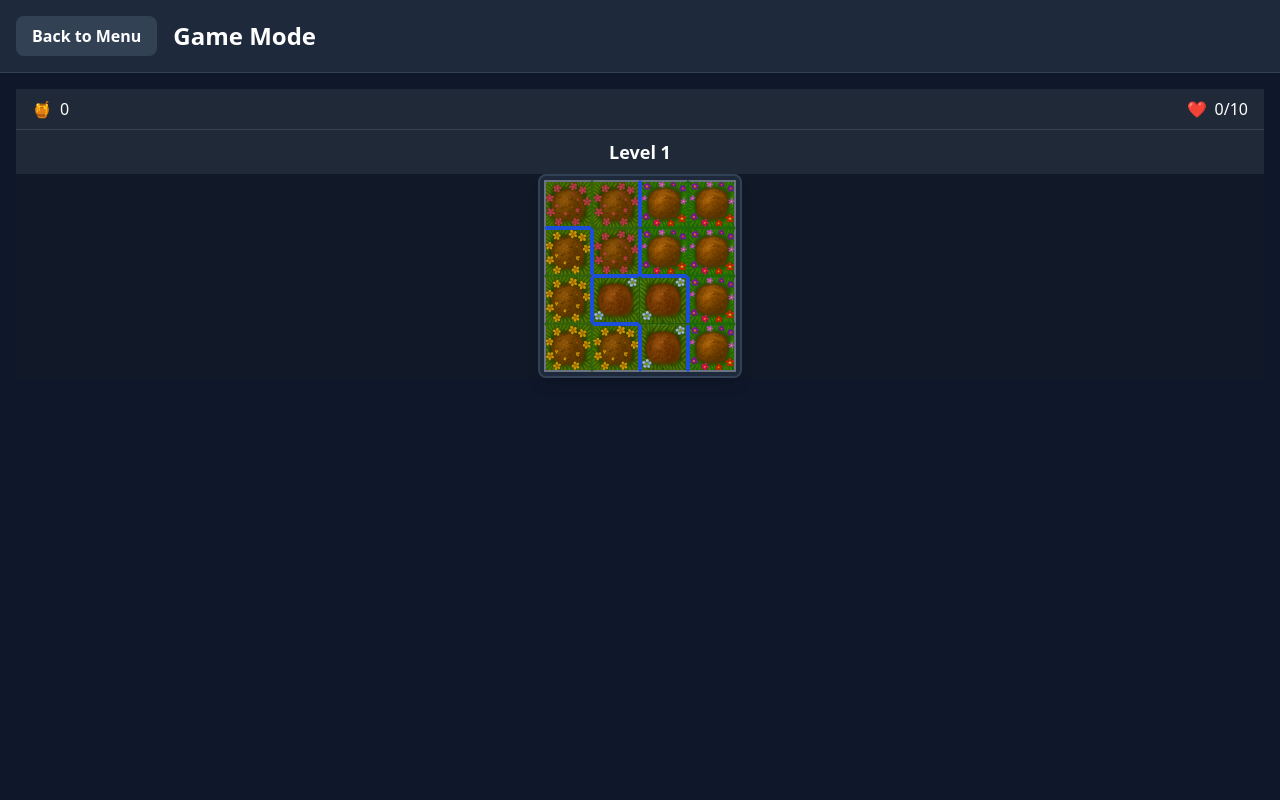
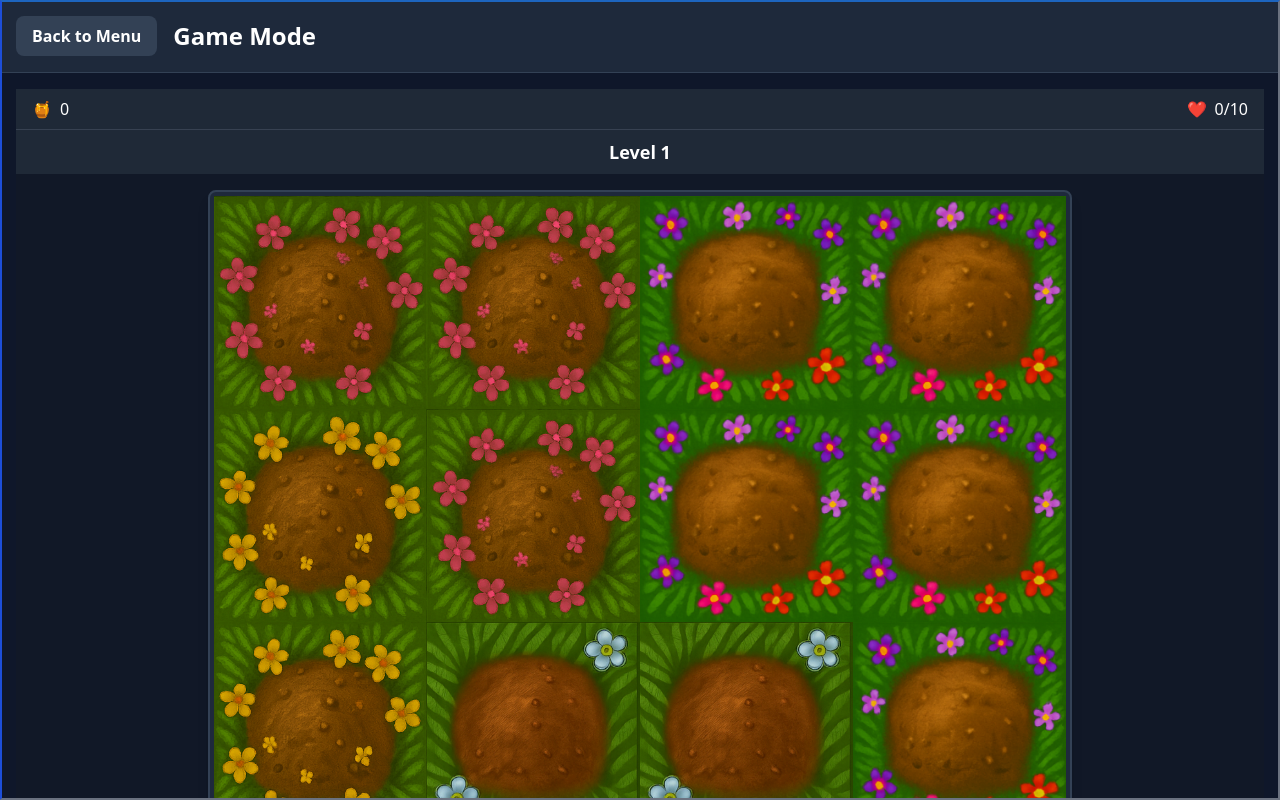
Before and after one commit to Crushford/Cassowary-Games, a Vue app: page /game in a window 1280 px wide. Shown: the top 800 px of the page. Built offline with nearby package versions, Linux system fonts and the light colour scheme.

Commit message:
fix game width

```diff
--- a/src/components/PlayGrid.vue
+++ b/src/components/PlayGrid.vue
@@ -1,8 +1,8 @@
 <template>
-  <div class="flex flex-col items-center">
+  <div class="flex flex-col items-center w-full max-w-4xl mx-auto p-4">
     <!-- Game Grid -->
     <div
-      class="grid bg-slate-800 border-2 border-slate-700 p-1 rounded-lg shadow-lg"
+      class="grid bg-slate-800 border-2 border-slate-700 p-1 rounded-lg shadow-lg w-full"
       :style="{
         gridTemplateColumns: `repeat(${gameStore.gridSize}, minmax(0, 1fr))`,
       }"
@@ -11,7 +11,7 @@
         <button
           v-for="(cell, colIndex) in row"
           :key="colIndex"
-          class="relative w-12 h-12 flex items-center justify-center cursor-pointer select-none"
+          class="aspect-square flex items-center justify-center cursor-pointer select-none"
           :class="getCellClasses(cell)"
           :style="getCellBackgroundStyle(cell)"
           @click="handleCellClick(rowIndex, colIndex)"
--- a/src/views/GameMode.vue
+++ b/src/views/GameMode.vue
@@ -39,9 +39,7 @@
         </div>
       </div>
 
-      <div class="flex flex-col items-center w-full">
-        <PlayGrid />
-      </div>
+      <PlayGrid />
     </div>
   </div>
 </template>
```
